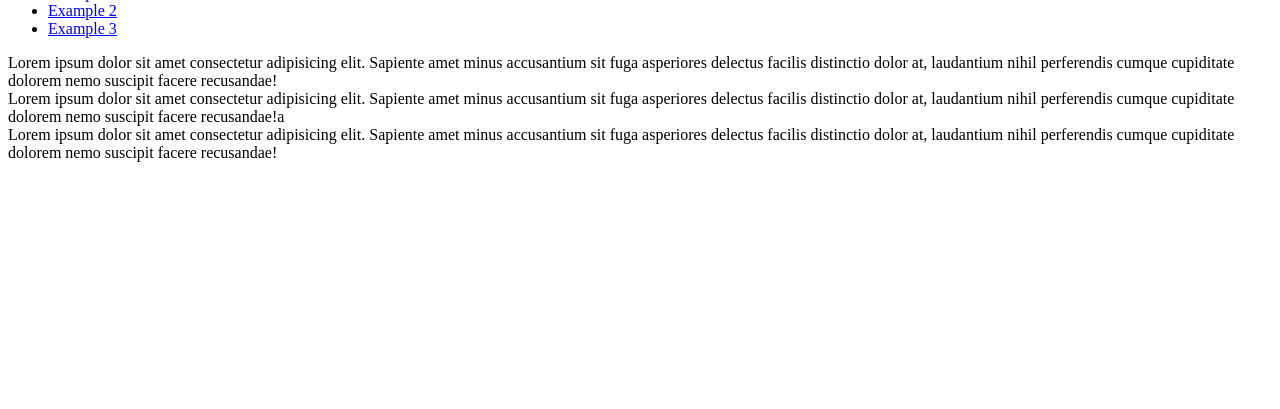
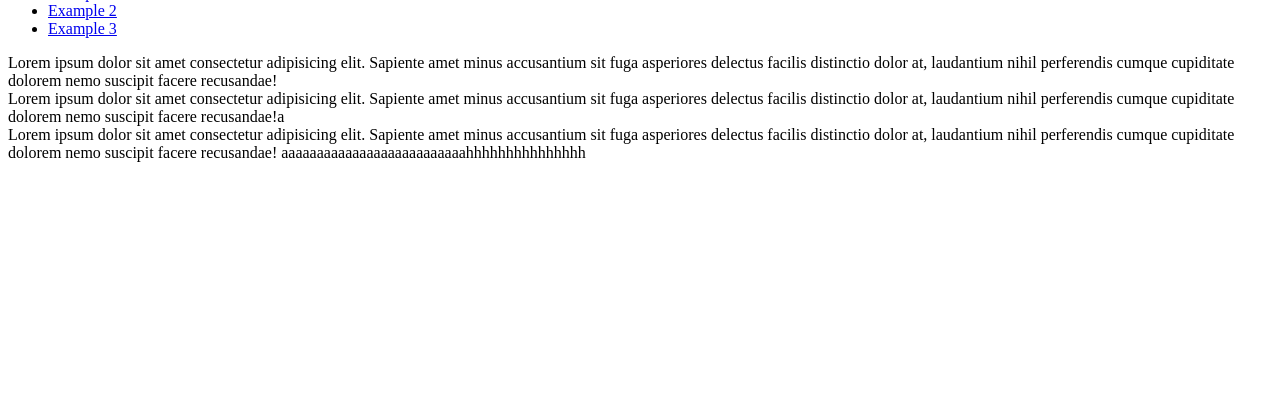
Before and after one commit to ShadowShot07/StoryBoardProject, a PHP site: page / in a window 1280 px wide. Shown: the part 344-753 px from the top of the page. Run offline with PHP 8.4, Linux system fonts and the light colour scheme.

Commit message:
pruebaaa

```diff
--- a/index.php
+++ b/index.php
@@ -23,5 +23,6 @@
                 Sapiente amet minus accusantium sit fuga asperiores delectus
                 facilis distinctio dolor at, laudantium nihil perferendis cumque
                 cupiditate dolorem nemo suscipit facere recusandae!
+                aaaaaaaaaaaaaaaaaaaaaaaaaahhhhhhhhhhhhhhh
             </section>
 <?php include "php/footer.php"; // Incluye el footer a la página?>
```
